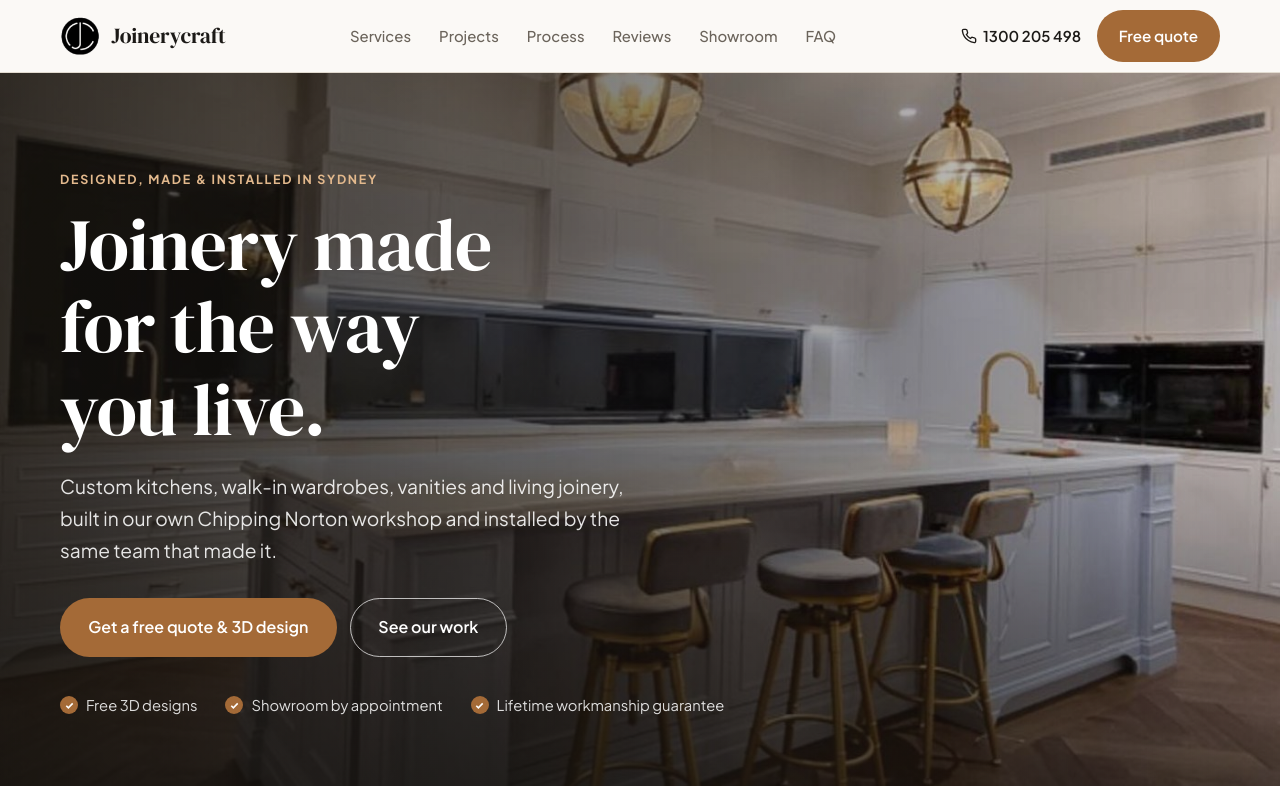
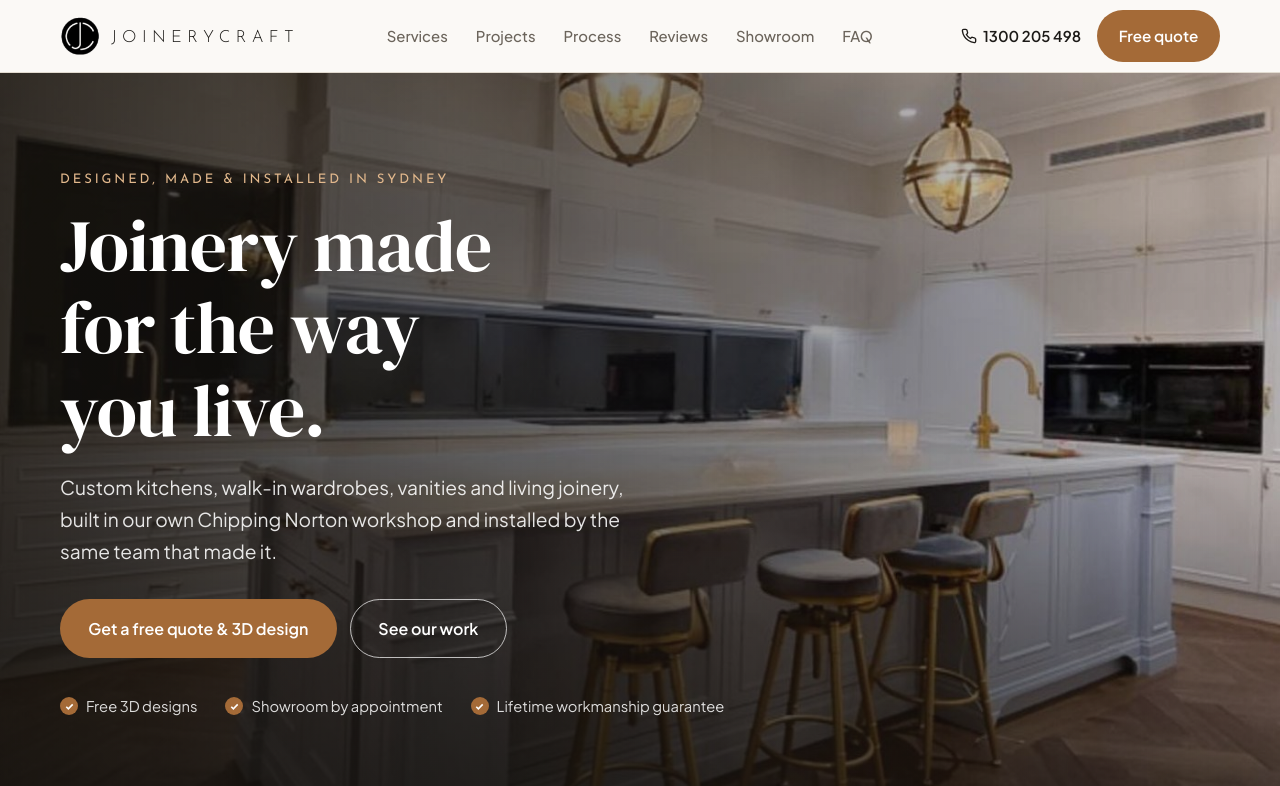
Before and after one commit to timbykov/joinerycraft, a plain HTML site: page index.html in a window 1280 px wide. Shown: the top 786 px of the page. Drawn offline with Linux system fonts and the light colour scheme.

Commit message:
Use the logo's Josefin Sans lettering for the wordmark and labels
Co-Authored-By: Claude Opus 5.5 <noreply@anthropic.com>
Claude-Session: https://claude.ai/code/session_01HEw6Y7Xi5hmZjxUX72tbNp

```diff
--- a/css/styles.css
+++ b/css/styles.css
@@ -47,7 +47,7 @@ button { font: inherit; cursor: pointer; }
 .skip-link:focus { left: 1rem; top: 1rem; }
 
 .eyebrow {
-  font-size: .78rem; font-weight: 700; text-transform: uppercase; letter-spacing: .14em;
+  font-family: "Josefin Sans", var(--sans); font-size: .82rem; font-weight: 400; text-transform: uppercase; letter-spacing: .22em;
   color: var(--oak); margin: 0 0 .9rem;
 }
 .eyebrow-light { color: #e3b98d; }
@@ -83,7 +83,7 @@ button { font: inherit; cursor: pointer; }
 .header-inner { height: var(--header-h); display: flex; align-items: center; justify-content: space-between; gap: 1.5rem; }
 .brand { display: flex; align-items: center; gap: .7rem; text-decoration: none; flex-shrink: 0; }
 .brand img { width: 40px; height: 40px; border-radius: 50%; }
-.brand span { font-family: var(--serif); font-size: 1.35rem; font-weight: 400; letter-spacing: -.01em; }
+.brand span { font-family: "Josefin Sans", var(--sans); font-size: 1.05rem; font-weight: 300; letter-spacing: .32em; text-transform: uppercase; padding-top: 3px; }
 .main-nav { display: flex; gap: 1.75rem; }
 .main-nav a { text-decoration: none; font-size: .93rem; font-weight: 500; color: var(--muted); }
 .main-nav a:hover { color: var(--ink); }
@@ -309,7 +309,7 @@ legend { font-family: var(--serif); font-size: 1.6rem; font-weight: 400; margin-
   body { padding-bottom: 72px; }
   .section { padding: 4.25rem 0; }
   .header-phone, .header-actions > .btn { display: none; }
-  .brand span { font-size: 1.2rem; }
+  .brand span { font-size: .9rem; letter-spacing: .26em; }
   .hero { min-height: 88vh; }
   .hero-inner { padding-bottom: 3rem; }
   .hero-shade { background: linear-gradient(0deg, rgba(20,18,15,.9) 0%, rgba(20,18,15,.55) 55%, rgba(20,18,15,.25) 100%); }
--- a/index.html
+++ b/index.html
@@ -18,7 +18,7 @@
   <link rel="icon" type="image/png" href="images/favicon.png">
   <link rel="preconnect" href="https://fonts.googleapis.com">
   <link rel="preconnect" href="https://fonts.gstatic.com" crossorigin>
-  <link href="https://fonts.googleapis.com/css2?family=DM+Serif+Display&family=Plus+Jakarta+Sans:wght@400;500;600;700&display=swap" rel="stylesheet">
+  <link href="https://fonts.googleapis.com/css2?family=DM+Serif+Display&family=Josefin+Sans:wght@300;400&family=Plus+Jakarta+Sans:wght@400;500;600;700&display=swap" rel="stylesheet">
   <link rel="preload" as="image" href="images/projects/hamptons-kitchen.jpg">
   <link rel="stylesheet" href="css/styles.css">
   <script>document.documentElement.className = "js";</script>
```
Also changed, not shown: thank-you.html (+1 -1 lines).
